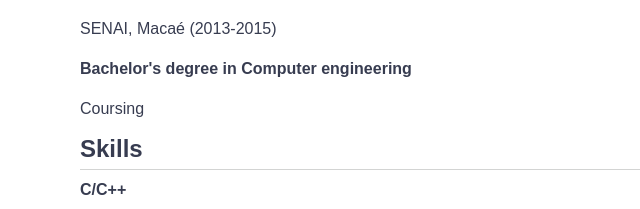
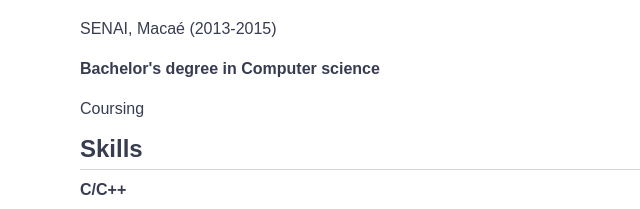
Before and after one commit to mauricioanogueira/Curriculo-HTML-e-CSS, a plain HTML site: page index.html in a window 1280 px wide. Shown: the part 334-543 px from the top of the page, 0-640 px from the left. Drawn offline with Linux system fonts and the light colour scheme.

Commit message:
Update index.html

```diff
--- a/index.html
+++ b/index.html
@@ -22,7 +22,7 @@
             <div class="edu">
                 <p><strong>Technical course in industrial automation</strong></p>
                 <p>SENAI, Macaé (2013-2015)</p>
-                <p><strong>Bachelor's degree in Computer engineering</strong></p>
+                <p><strong>Bachelor's degree in Computer science</strong></p>
                 <p>Coursing</p>
             </div>
             <div class="skills">
```
